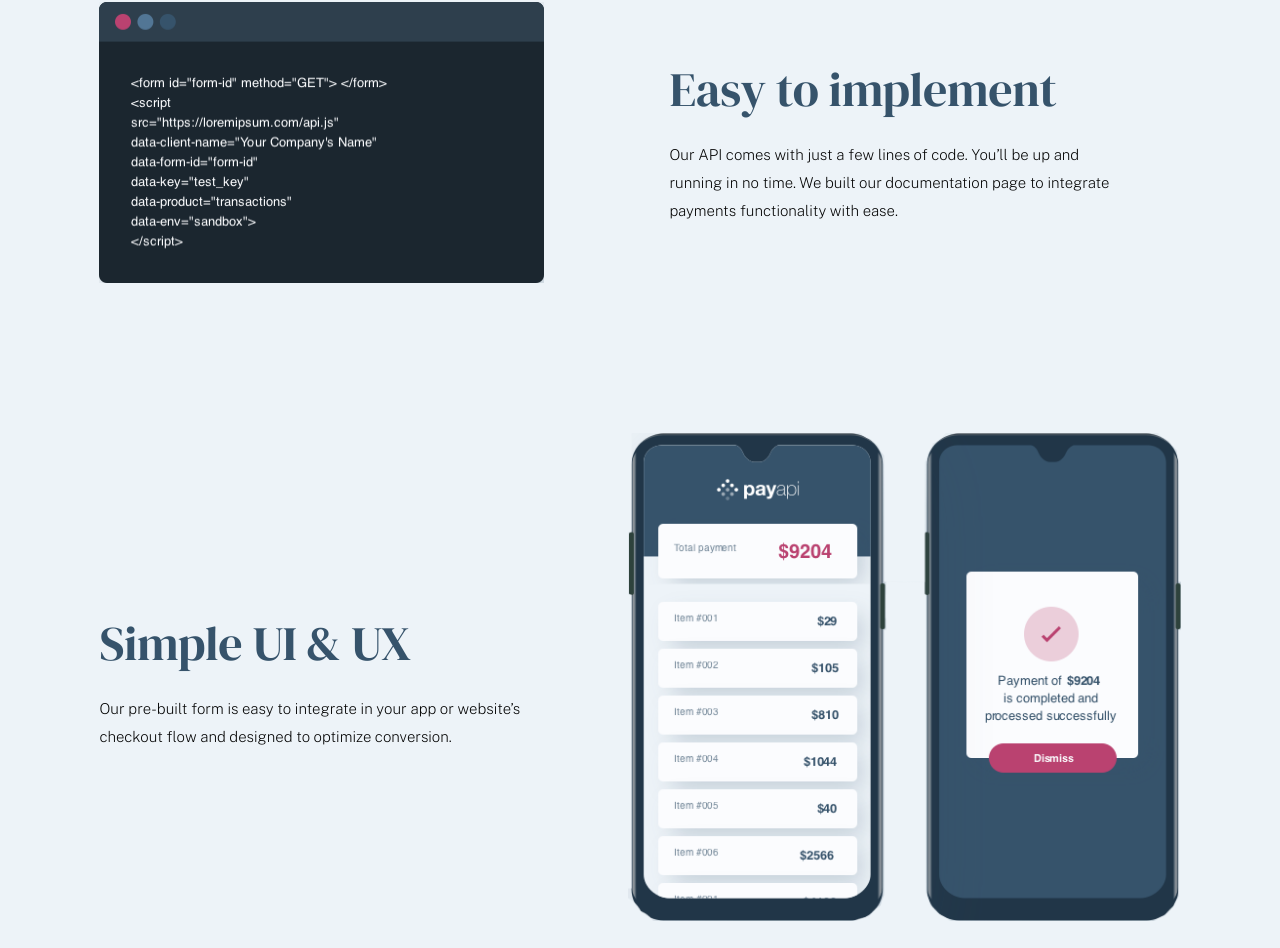
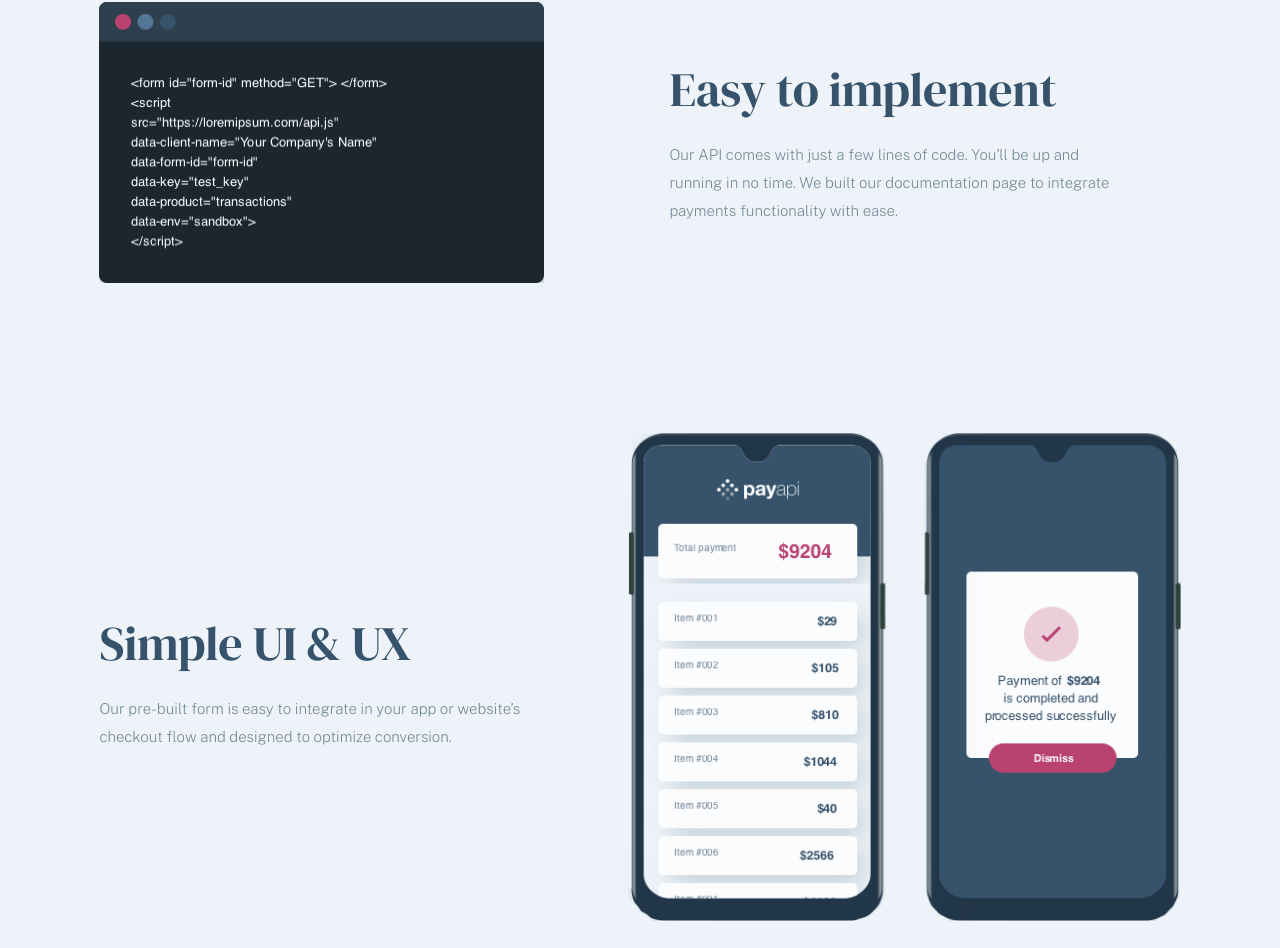
Before and after one commit to codezeloss/payapi-multi-page-website, a Next.js app: page / in a window 1280 px wide. Shown: the part 1368-2316 px from the top of the page. Built offline with nearby package versions, Linux system fonts and the light colour scheme.

Commit message:
Debug some UI issues (;

```diff
--- a/components/Details.tsx
+++ b/components/Details.tsx
@@ -28,7 +28,7 @@ const Details = () => {
 
         <div className="w-[445px] 2bp:text-center 2bp:w-[573px] 3bp:w-[100%]">
           <h3 className="mb-[24px]">Easy to implement</h3>
-          <p className="ptext">
+          <p className="ptext text-lightsj-blue">
             Our API comes with just a few lines of code. You’ll be up and
             running in no time. We built our documentation page to integrate
             payments functionality with ease.
@@ -48,7 +48,7 @@ const Details = () => {
       >
         <div className="w-[445px] 2bp:text-center 2bp:w-[573px] 3bp:w-[100%]">
           <h3 className="mb-[24px]">Simple UI & UX</h3>
-          <p className="ptext">
+          <p className="ptext text-lightsj-blue">
             Our pre-built form is easy to integrate in your app or website’s
             checkout flow and designed to optimize conversion.
           </p>
```
